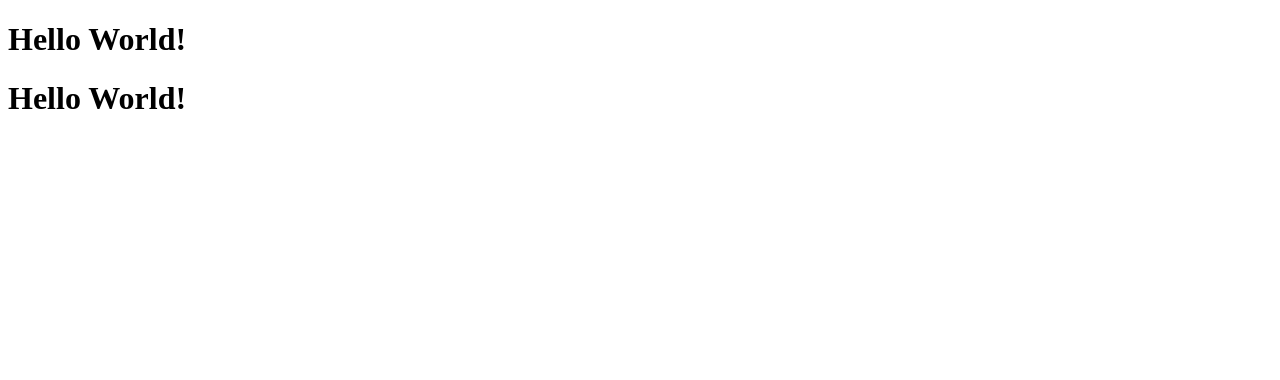
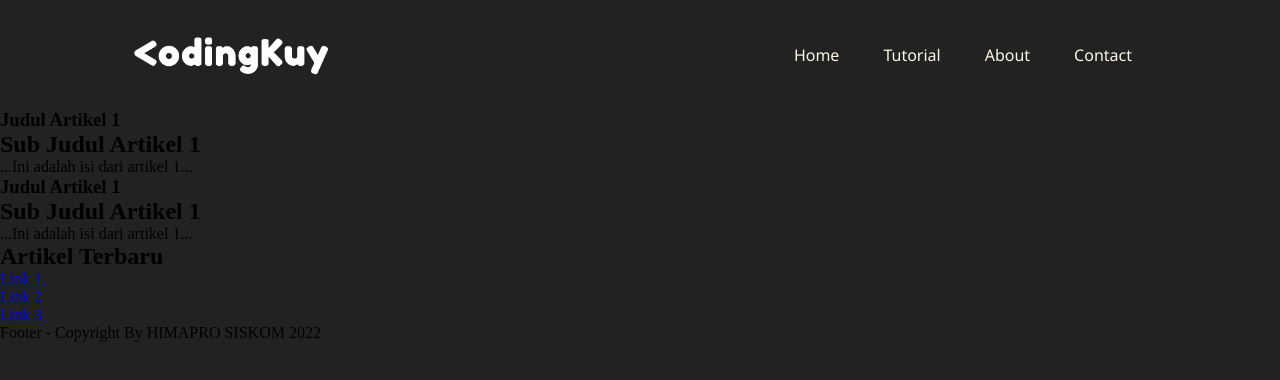
Before and after one commit to siskomsoftware/siskom-web, a plain HTML site: page index.html in a window 1280 px wide. Drawn offline with Linux system fonts and the light colour scheme.

Commit message:
Membuat Header

```diff
--- a/index.html
+++ b/index.html
@@ -4,10 +4,51 @@
     <meta charset="UTF-8">
     <meta http-equiv="X-UA-Compatible" content="IE=edge">
     <meta name="viewport" content="width=device-width, initial-scale=1.0">
-    <title>Document</title>
+    <link rel="stylesheet" href="style/style.css">
+    <title>Pelajar - Coding</title>
 </head>
 <body>
-    <h1>Hello World!</h1>
-    <h1>Hello World!</h1>
+        <header class="header_container">
+            <img class="logo" src="img/logo.png">
+            <nav>
+                <ul class="link__menu">
+                    <li><a href="#">Home</a></li>
+                    <li><a href="#">Tutorial</a></li>
+                    <li><a href="#">About</a></li>
+                    <li><a href="#">Contact</a></li>
+                </ul>
+            </nav>
+        </header>
+
+    <section>
+        <article>
+            <header id="head_artikel_1">
+                <h1>Judul Artikel 1</h1>
+                <h2>Sub Judul Artikel 1</h2>
+            </header>
+            <p>...Ini adalah isi dari artikel 1...</p>
+        </article>
+
+        <article>
+            <header id="head_artikel_2">
+                <h1>Judul Artikel 1</h1>
+                <h2>Sub Judul Artikel 1</h2>
+            </header>
+            <p>...Ini adalah isi dari artikel 1...</p>
+        </article>
+    </section>
+
+    <aside>
+        <h1>Artikel Terbaru</h1>
+        <ul>
+            <li><a href="#">Link 1</a></li>
+            <li><a href="#">Link 2</a></li>
+            <li><a href="#">Link 3</a></li>
+        </ul>
+    </aside>
+
+    <footer>
+        <p>Footer - Copyright By HIMAPRO SISKOM 2022</p>
+    </footer>
 </body>
 </html>
--- a/style/style.css
+++ b/style/style.css
@@ -0,0 +1,43 @@
+
+
+* {
+    box-sizing: border-box;
+    margin: 0;
+    padding: 0;
+    background-color: #222;
+}
+
+.header_container {
+    display: flex;
+    justify-content: space-between;
+    align-items: center;
+    padding: 30px 10%;
+}
+
+.logo {
+    width: 20%;
+    height: 20%;
+    cursor: pointer;
+}
+
+.link__menu {
+    list-style: none;
+}
+
+.link__menu li {
+    display: inline-block;
+    padding: 0px 20px;
+}
+
+.link__menu li a {
+    transition: all 0.3s ease 0s;
+    font-family: 'Segoe UI', Tahoma, Geneva, Verdana, sans-serif;
+    font-weight: 500;
+    font-size: 16px;
+    color: oldlace;
+    text-decoration: none;
+}
+
+.link__menu li a:hover {
+    color: skyblue;
+}
```
Also changed, not shown: img/logo.png (added).
